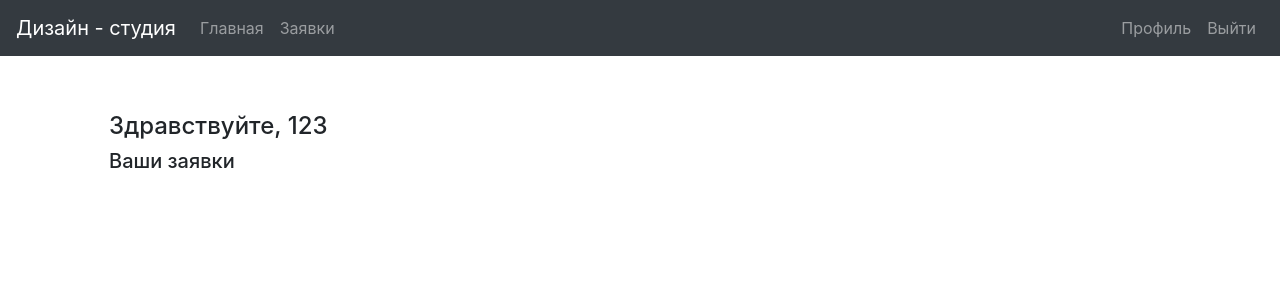
After one commit to aefe2/secondWeek, a Django app: page /profile/ in a window 1280 px wide. The commit adds this page. Shown: the top 300 px of the page. Run offline with Django 4.2, Linux system fonts and the light colour scheme; a user stored in the database is signed in; some libraries are stand-ins or nearby versions.

Commit message:
First day done

```diff
--- a/myproject/project/urls.py
+++ b/myproject/project/urls.py
@@ -1,12 +1,13 @@
 from django.urls import path, include
 from django.contrib.auth import views as auth_views
 from project import views
-from .views import index
-
+from .views import index, BBLoginView, profile
 
 urlpatterns = [
-    path('login/', auth_views.LoginView.as_view(), name='login'),
-    path('logout/', auth_views.LogoutView.as_view(), name='logout'),
-    path('signup/', views.RegisterView.as_view(), name='logout'),
-    path('', views.index, name='index')
+    path('', views.index, name='index'),
+    path('login/', BBLoginView.as_view(), name='login'),
+    path('logout/', BBLoginView.as_view(), name='logout'),
+    path('register/', BBLoginView.as_view(), name='register'),
+    path('profile/', profile, name='profile'),
+
 ]
--- a/myproject/project/views.py
+++ b/myproject/project/views.py
@@ -1,3 +1,5 @@
+from django.contrib.auth.decorators import login_required
+from django.contrib.auth.views import LoginView
 from django.http import HttpRequest, HttpResponse
 from django.shortcuts import render
 from django.urls import reverse_lazy
@@ -14,7 +16,16 @@ def index(request):
     return render(request, 'main/index.html', {'done': done, 'counter': counter})
 
 
+@login_required
+def profile(request):
+    return render(request, 'main/profile.html')
+
+
+class BBLoginView(LoginView):
+    template_name = 'registration/login.html'
+
+
 class RegisterView(CreateView):
-    template_name = 'registration/signup.html'
+    template_name = 'registration/register.html'
     form_class = RegisterUserForm
     success_url = reverse_lazy('login')
--- a/myproject/templates/basic.html
+++ b/myproject/templates/basic.html
@@ -23,6 +23,25 @@
                 <a href="#" class="nav-link">Заявки</a>
             </li>
         </ul>
+        {% if request.user.is_authenticated %}
+        <ul class="navbar-nav">
+            <li class="nav-item">
+                <a href="{% url 'profile' %}" class="nav-link">Профиль</a>
+            </li>
+            <li class="nav-item">
+                <a href="{% url 'logout' %}" class="nav-link">Выйти</a>
+            </li>
+         </ul>
+        {% else %}
+        <ul class="navbar-nav">
+            <li class="nav-item">
+                <a class="nav-link" href="{% url 'register' %}">Регистрация</a>
+            </li>
+            <li class="nav-item">
+                <a class="nav-link" href="{% url 'login' %}">Авторизоваться</a>
+            </li>
+        </ul>
+        {% endif %}
         {% endblock %}
     </div>
 </nav>
--- /dev/null
+++ b/myproject/templates/main/profile.html
@@ -0,0 +1,11 @@
+{% extends 'basic.html' %}
+
+{% load bootstrap4 %}
+
+{% block content %}
+    <h4>Здравствуйте, {{ user.username }}</h4>
+    {% if user.fname and user.lname %}
+        <p>{{ user.fname }} {{ user.lname }} </p>
+    {% endif %}
+    <h5>Ваши заявки</h5>
+{% endblock %}
```
Also changed, not shown: myproject/db.sqlite3, myproject/templates/registration/register.html (renamed from myproject/templates/registration/signup.html).
